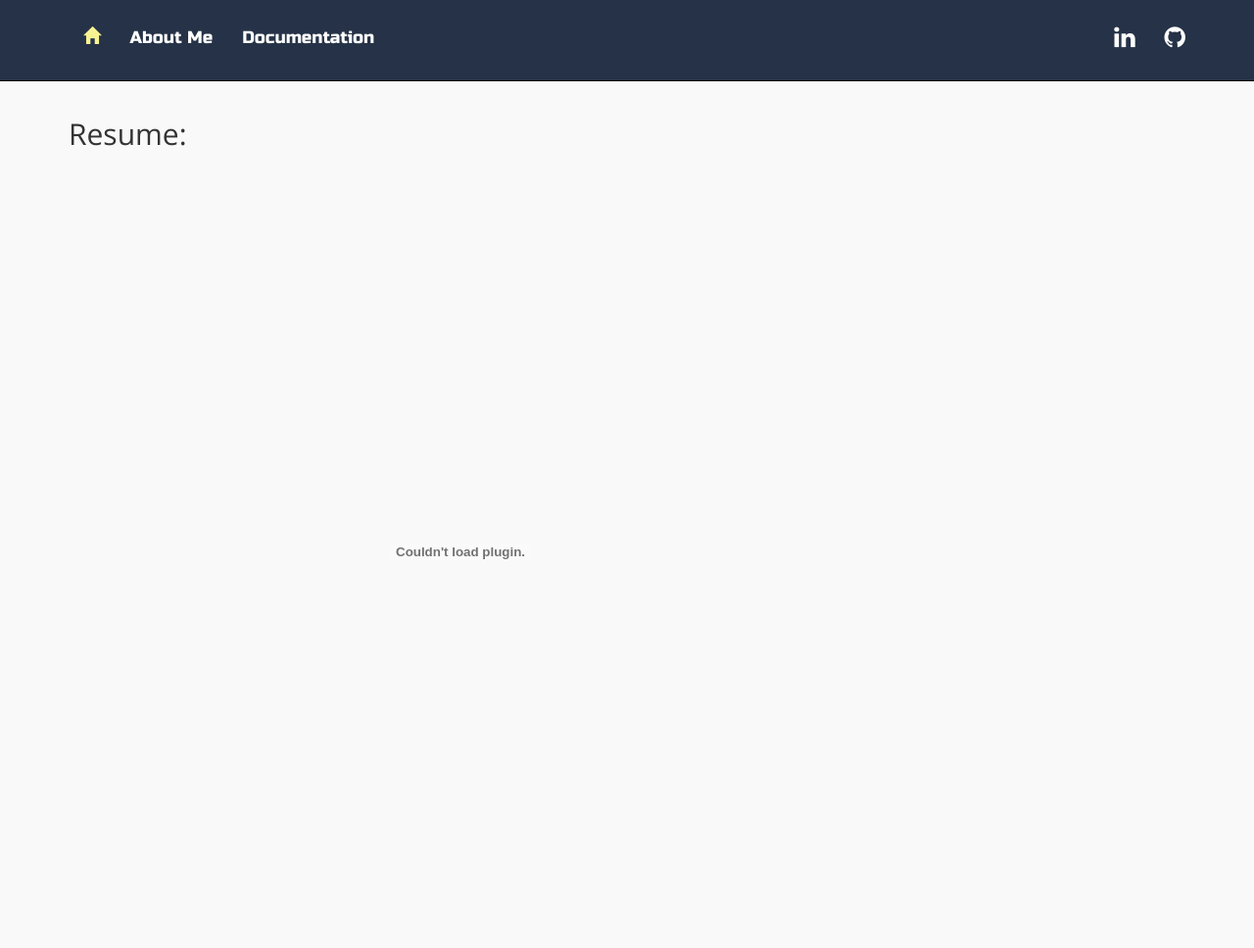
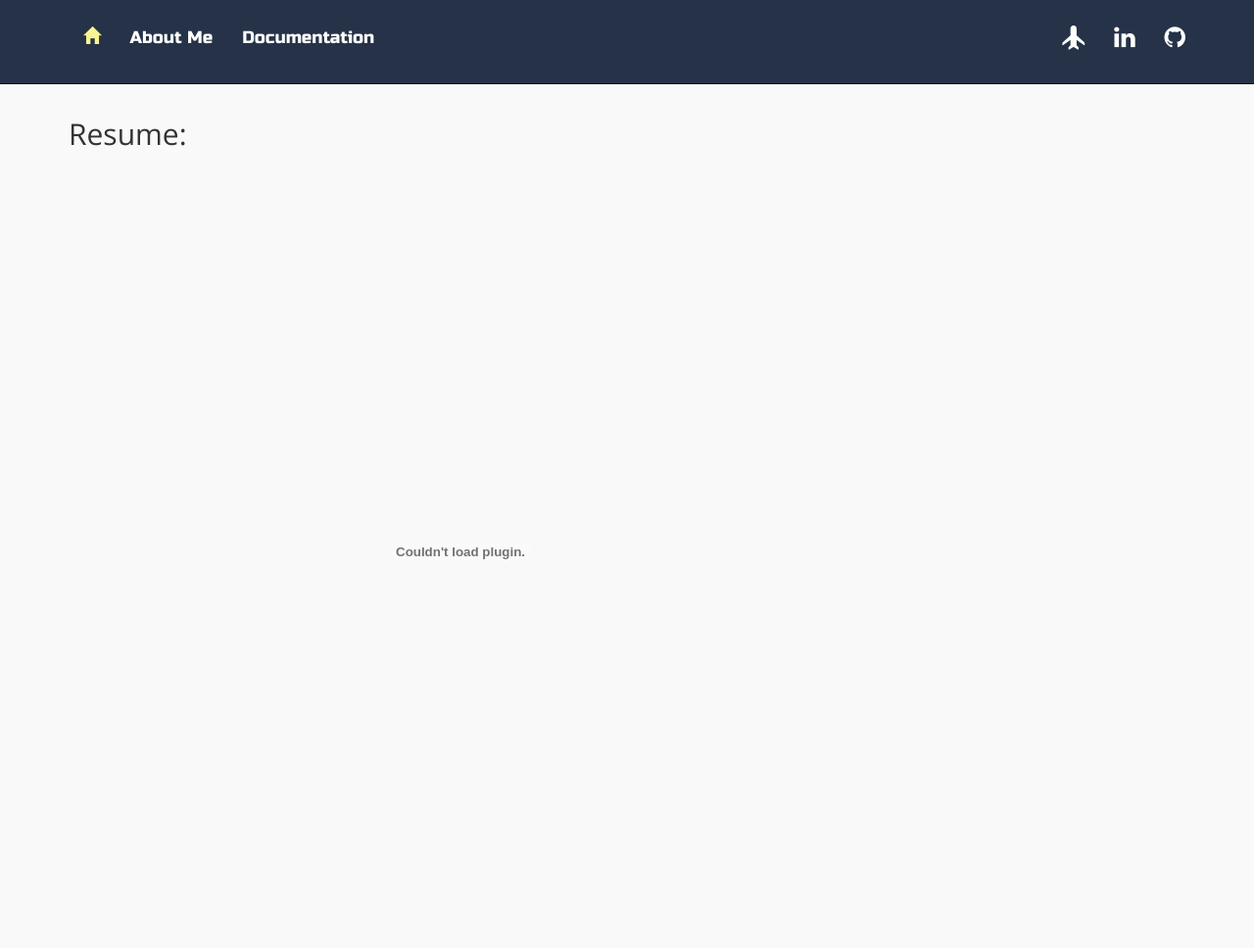
Before and after one commit to bfolks2/MyBioWebsite, a Django app: page /mainapp/resume/ in a window 1280 px wide. Shown: the whole page at 98% size. Run offline with Django 3.2, Linux system fonts and the light colour scheme; some libraries are stand-ins or nearby versions.

Commit message:
add prepair link to navbar

```diff
--- a/mainproj/static/mainproj/css/effects1.css
+++ b/mainproj/static/mainproj/css/effects1.css
@@ -34,7 +34,7 @@
   background-color: #bdbfc1;
 }
 
-.fa{
+.fa, .glyphicon-plane{
   font-size: 25px;
 }
 
@@ -86,11 +86,11 @@
   background-color: #e3e8ed;
 }
 
-.glyphicon{
+.glyphicon-home{
   color: #f9f493;
 }
 
-.glyphicon:hover{
+.glyphicon-home:hover{
   color: #c4bf97;
 }
 
--- a/mainproj/templates/base.html
+++ b/mainproj/templates/base.html
@@ -50,6 +50,11 @@
               </ul>
               <ul class="nav navbar-nav navbar-right">
                   <li>
+                    <a href="http://bfolks2.pythonanywhere.com/">
+                        <i class='glyphicon glyphicon-plane' aria-hidden="true"></i>
+                    </a>
+                  </li>
+                  <li>
                     <a href="https://www.linkedin.com/in/benjamin-folks-595b7139/">
                       <i class="fa fa-linkedin" aria-hidden="true"></i>
                     </a>
```
